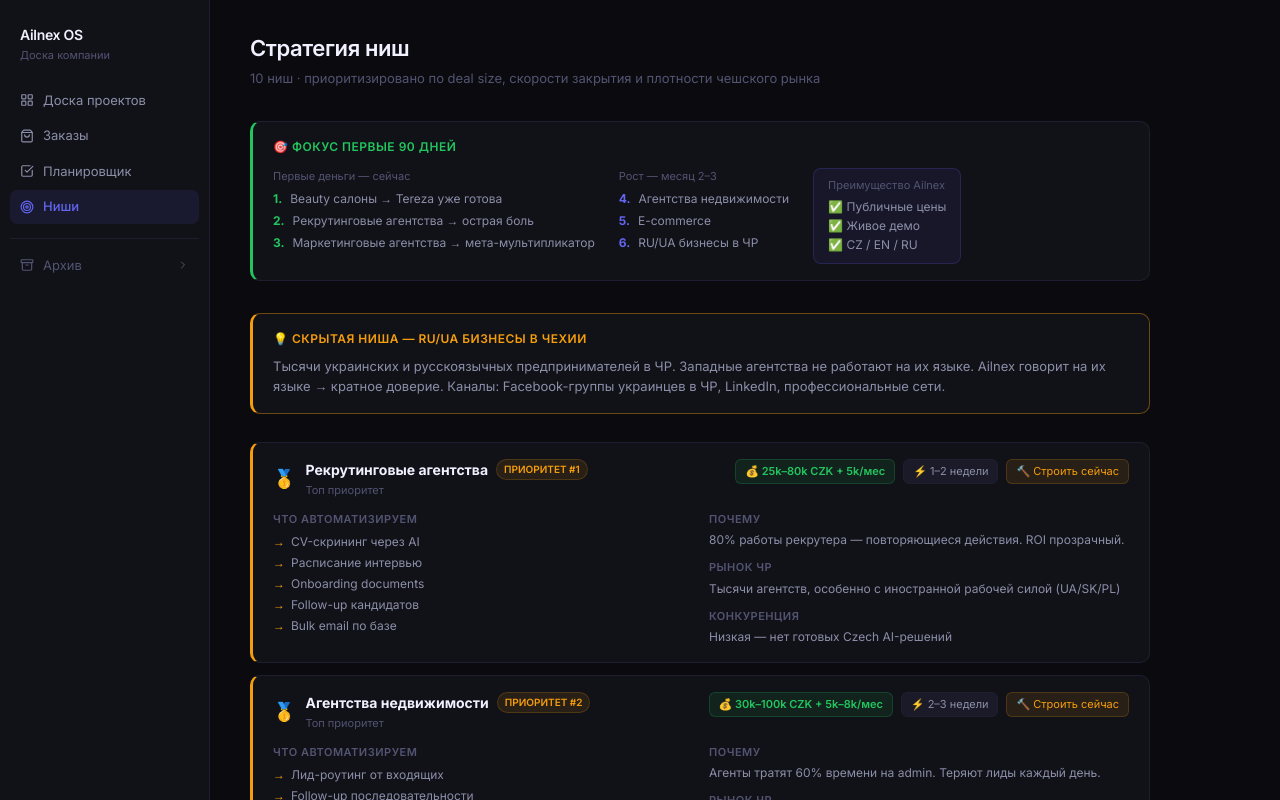
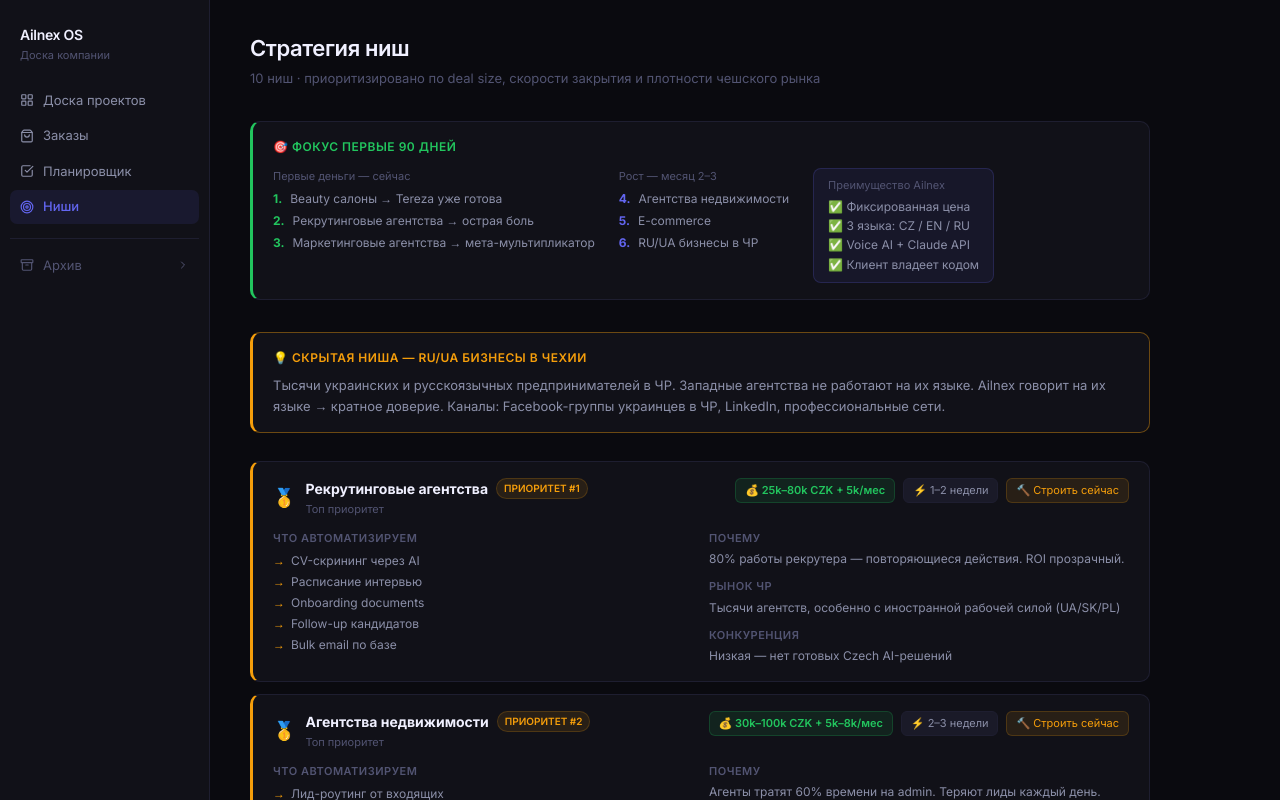
Before and after one commit to chshipkovai-dev/business-os, a Next.js app: page /niches in a window 1280 px wide. Shown: the top 800 px of the page. Built offline with nearby package versions, Linux system fonts and the light colour scheme.

Commit message:
Update niches page: fix Ailnex competitive advantages to reflect actual status

```diff
--- a/app/(dashboard)/niches/page.tsx
+++ b/app/(dashboard)/niches/page.tsx
@@ -208,9 +208,10 @@ export default function NichesPage() {
           <div style={{ padding: "8px 14px", background: "rgba(99,102,241,0.08)", borderRadius: 8, border: "1px solid rgba(99,102,241,0.2)", alignSelf: "flex-start" }}>
             <div style={{ fontSize: 11, color: "var(--text-muted)", marginBottom: 4 }}>Преимущество Ailnex</div>
             <div style={{ fontSize: 12, color: "var(--text-secondary)", lineHeight: 1.6 }}>
-              ✅ Публичные цены<br />
-              ✅ Живое демо<br />
-              ✅ CZ / EN / RU
+              ✅ Фиксированная цена<br />
+              ✅ 3 языка: CZ / EN / RU<br />
+              ✅ Voice AI + Claude API<br />
+              ✅ Клиент владеет кодом
             </div>
           </div>
         </div>
```
